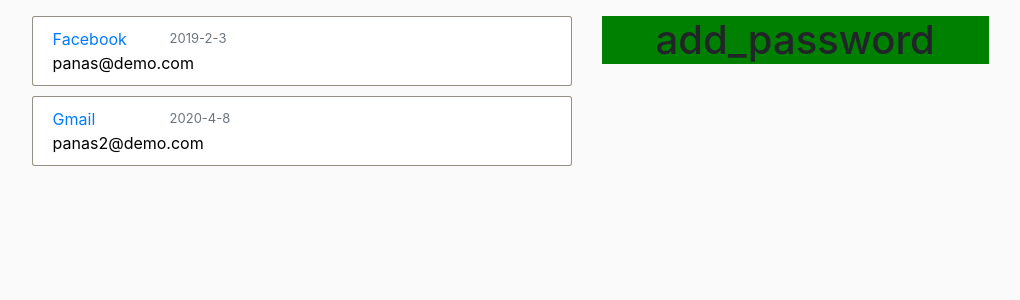
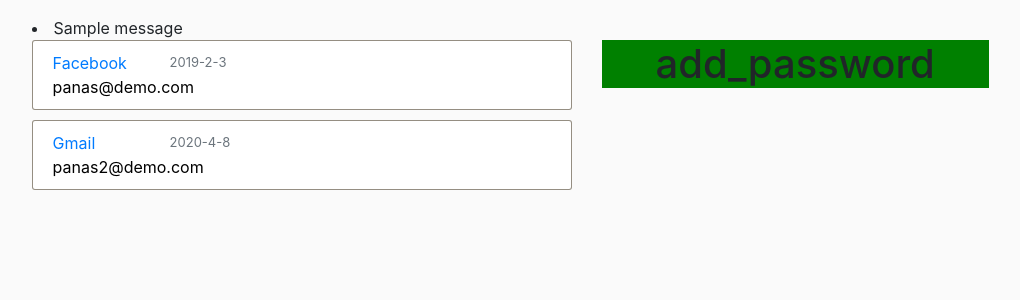
Before and after one commit to Panas18/PasswordManager-Flask, a Flask app: page / in a window 1320 px wide. Shown: the part 56-356 px from the top of the page, without its empty margins (155-1175 px from the left). Run offline with Flask 2, Linux system fonts and the light colour scheme; one stand-in notice (Sample message) is shown; some libraries are stand-ins or nearby versions.

Commit message:
Flash message on main template

```diff
--- a/templates/layout.html
+++ b/templates/layout.html
@@ -51,6 +51,13 @@
     </header>
 
     <div class='container mt-5' >
+        {% with messages = get_flashed_messages() %}
+            {% if messages %}
+                {% for message in messages %}
+                <li>{{ message }}</li>
+                {% endfor %}
+            {% endif %}
+        {% endwith %}
         {% block content %}{% endblock %}
     </div>
 
```
